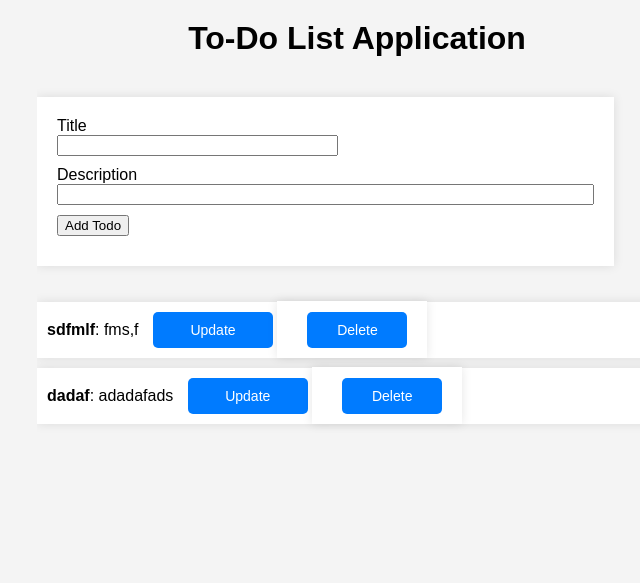
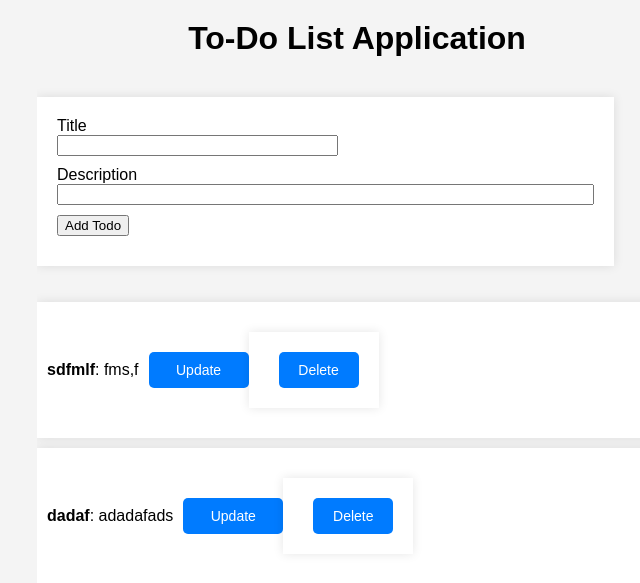
Before and after one commit to maryhzd/Software-Development-Web-Application, a Flask app: page / in a window 1280 px wide. Shown: the top 583 px of the page, without its empty margins (283-923 px from the left). Run offline with Flask 3, Linux system fonts and the light colour scheme; data comes from the database, SQL or seed files in the repository.

Commit message:
change in css

```diff
--- a/static/style.css
+++ b/static/style.css
@@ -21,7 +21,7 @@
     padding: 20px;
     margin: 20px 0;
     box-shadow: 0 0 10px rgba(0, 0, 0, 0.1);
-    display: inline-block;  /* Keep form inline */
+    display: inline-block;
 }
 
 form div {
@@ -38,6 +38,8 @@
     margin: 10px 0;
     padding: 10px;
     box-shadow: 0 0 10px rgba(0, 0, 0, 0.1);
+    display: flex;  /* Use flexbox to align buttons */
+    align-items: center;
 }
 
 a, button {
@@ -52,7 +54,8 @@
     display: inline-block;
     text-align: center;
     font-size: 14px;
-    width: 100px;  /* Set a fixed width for buttons */
+    min-width: 80px;
+    flex-shrink: 0;  /* Prevent buttons from shrinking */
 }
 
 a:hover, button:hover {
```
